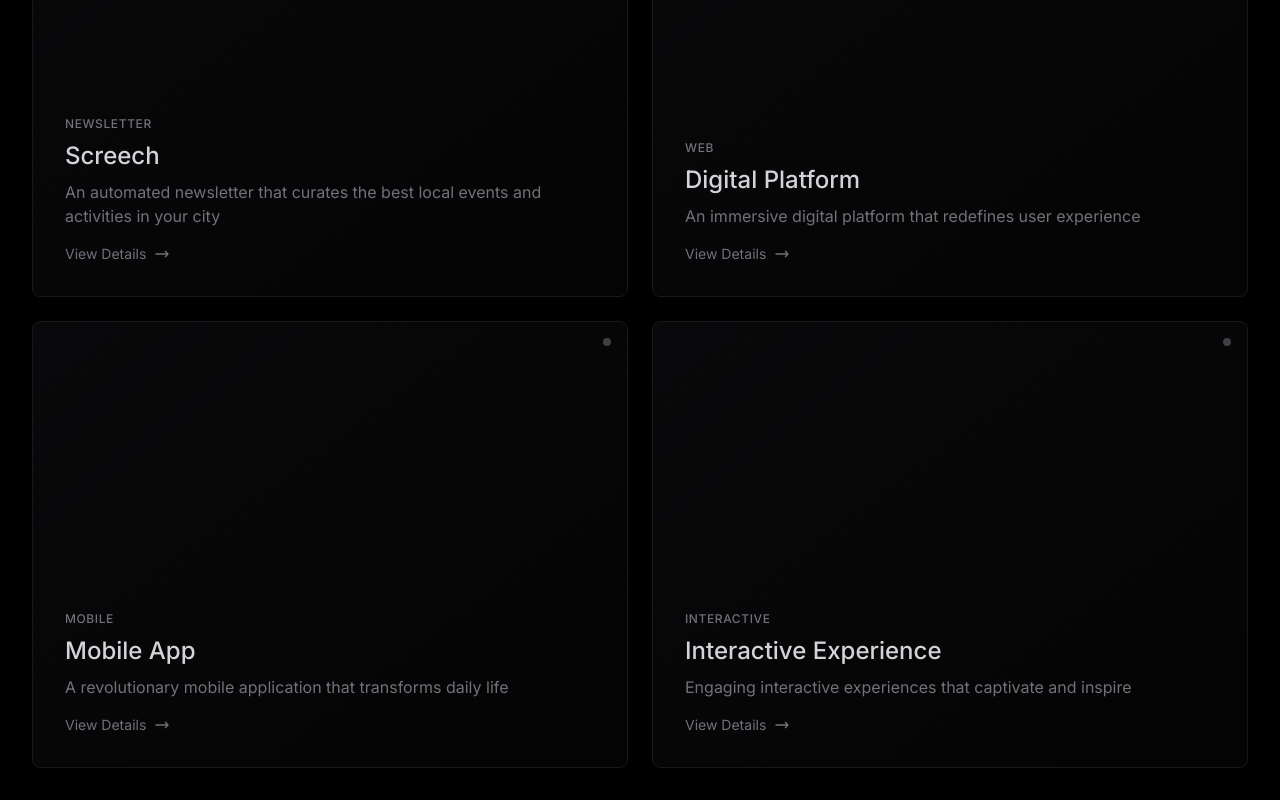
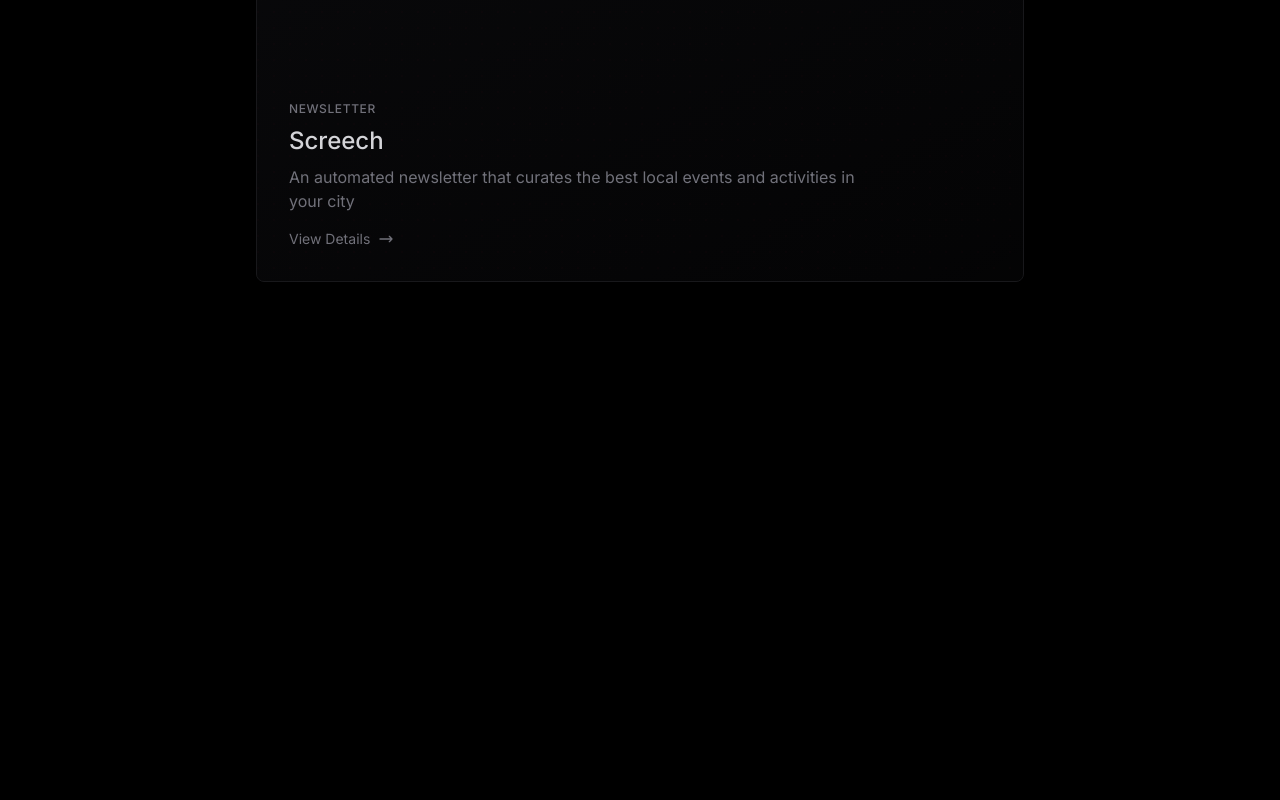
Before and after one commit to stilwellc/Mobi, a Next.js app: page /digital in a window 1280 px wide. Shown: the part 426-1226 px from the top of the page. After the commit the page ends 864 px from the top, so only its background shows below. Built offline with nearby package versions, Linux system fonts and the light colour scheme; a web font is replaced by a local one.

Commit message:
Update digital projects page to show only Screech

```diff
--- a/app/digital/page.tsx
+++ b/app/digital/page.tsx
@@ -11,24 +11,6 @@ const projects = [
     category: "Newsletter",
     image: "/images/screech.jpg",
     href: "/digital/screech"
-  },
-  {
-    title: "Digital Platform",
-    description: "An immersive digital platform that redefines user experience",
-    category: "Web",
-    image: "/images/digital-platform.jpg"
-  },
-  {
-    title: "Mobile App",
-    description: "A revolutionary mobile application that transforms daily life",
-    category: "Mobile",
-    image: "/images/mobile-app.jpg"
-  },
-  {
-    title: "Interactive Experience",
-    description: "Engaging interactive experiences that captivate and inspire",
-    category: "Interactive",
-    image: "/images/interactive.jpg"
   }
 ];
 
@@ -66,50 +48,46 @@ export default function DigitalProjects() {
       {/* Projects Grid */}
       <section className="py-8">
         <div className="max-w-7xl mx-auto px-4 sm:px-6 lg:px-8">
-          <div className="grid grid-cols-1 md:grid-cols-2 gap-6">
+          <div className="max-w-3xl mx-auto">
             {projects.map((project, index) => (
               <motion.div
                 key={project.title}
                 initial={{ opacity: 0, y: 20 }}
                 whileInView={{ opacity: 1, y: 0 }}
-                transition={{ duration: 0.5, delay: index * 0.1 }}
+                transition={{ duration: 0.5 }}
                 viewport={{ once: true }}
                 className="group relative"
               >
-                <Link href={project.href || '#'}>
-                  <div className="relative aspect-[4/3] rounded-lg overflow-hidden bg-zinc-950 border border-zinc-900 hover:border-zinc-800 transition-all duration-300 md:hover:scale-[1.02]">
+                <Link href={project.href}>
+                  <div className="relative aspect-[16/9] rounded-lg overflow-hidden bg-zinc-950 border border-zinc-900 md:hover:border-zinc-800 transition-all duration-300 md:hover:scale-[1.02]">
                     <div className="absolute inset-0 bg-gradient-to-br from-zinc-950/90 to-black/60" />
                     <div className="absolute inset-0" style={{
                       backgroundImage: `radial-gradient(circle at 1px 1px, rgba(128,0,32,0.03) 1px, transparent 0)`,
                       backgroundSize: '16px 16px'
                     }} />
                     <div className="absolute top-4 right-4">
-                      {project.title === "Screech" ? (
-                        <motion.div
-                          className="w-2 h-2 bg-[#4a0011] rounded-full"
-                          whileHover={{ scale: [null, 1.5] }}
-                          transition={{ type: "spring", stiffness: 400, damping: 10 }}
-                        />
-                      ) : (
-                        <div className="w-2 h-2 bg-zinc-700 rounded-full" />
-                      )}
+                      <motion.div
+                        className="w-2 h-2 bg-[#4a0011] rounded-full"
+                        whileHover={{ scale: [null, 1.5] }}
+                        transition={{ type: "spring", stiffness: 400, damping: 10 }}
+                      />
                     </div>
-                    <div className="absolute inset-0 p-6 sm:p-8 flex flex-col justify-end group-hover:translate-y-[-2px] transition-transform duration-300">
-                      <span className="text-xs text-zinc-500 font-medium tracking-wider uppercase mb-2 group-hover:text-zinc-400 transition-colors">
+                    <div className="absolute inset-0 p-6 sm:p-8 flex flex-col justify-end md:group-hover:translate-y-[-2px] transition-transform duration-300">
+                      <span className="text-xs text-zinc-500 font-medium tracking-wider uppercase mb-2 md:group-hover:text-zinc-400 transition-colors">
                         {project.category}
                       </span>
-                      <h3 className="text-xl sm:text-2xl font-medium text-zinc-300 mb-2 group-hover:text-zinc-200 transition-colors">
+                      <h3 className="text-xl sm:text-2xl font-medium text-zinc-300 mb-2 md:group-hover:text-zinc-200 transition-colors">
                         {project.title}
                       </h3>
-                      <p className="text-base text-zinc-500 max-w-xl group-hover:text-zinc-400 transition-colors">
+                      <p className="text-base text-zinc-500 max-w-xl md:group-hover:text-zinc-400 transition-colors">
                         {project.description}
                       </p>
                       <motion.div
-                        className="mt-4 inline-flex items-center text-zinc-500 group-hover:text-zinc-300 transition-colors"
+                        className="mt-4 inline-flex items-center text-zinc-500 md:group-hover:text-zinc-300 transition-colors"
                         whileHover={{ x: [null, 5] }}
                       >
                         <span className="mr-2 text-sm">View Details</span>
-                        <svg className="w-4 h-4 group-hover:translate-x-1 transition-transform" fill="none" stroke="currentColor" viewBox="0 0 24 24">
+                        <svg className="w-4 h-4 md:group-hover:translate-x-1 transition-transform" fill="none" stroke="currentColor" viewBox="0 0 24 24">
                           <path strokeLinecap="round" strokeLinejoin="round" strokeWidth={2} d="M17 8l4 4m0 0l-4 4m4-4H3" />
                         </svg>
                       </motion.div>
```
